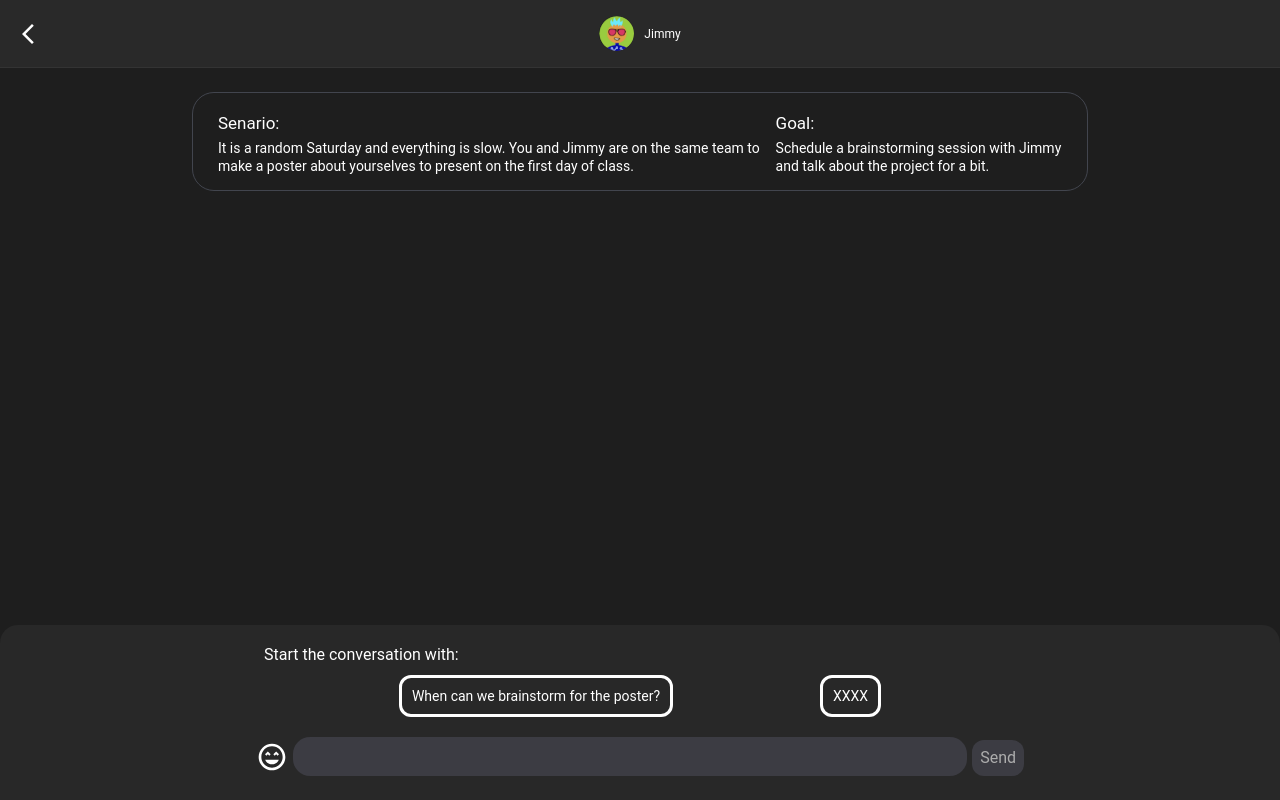
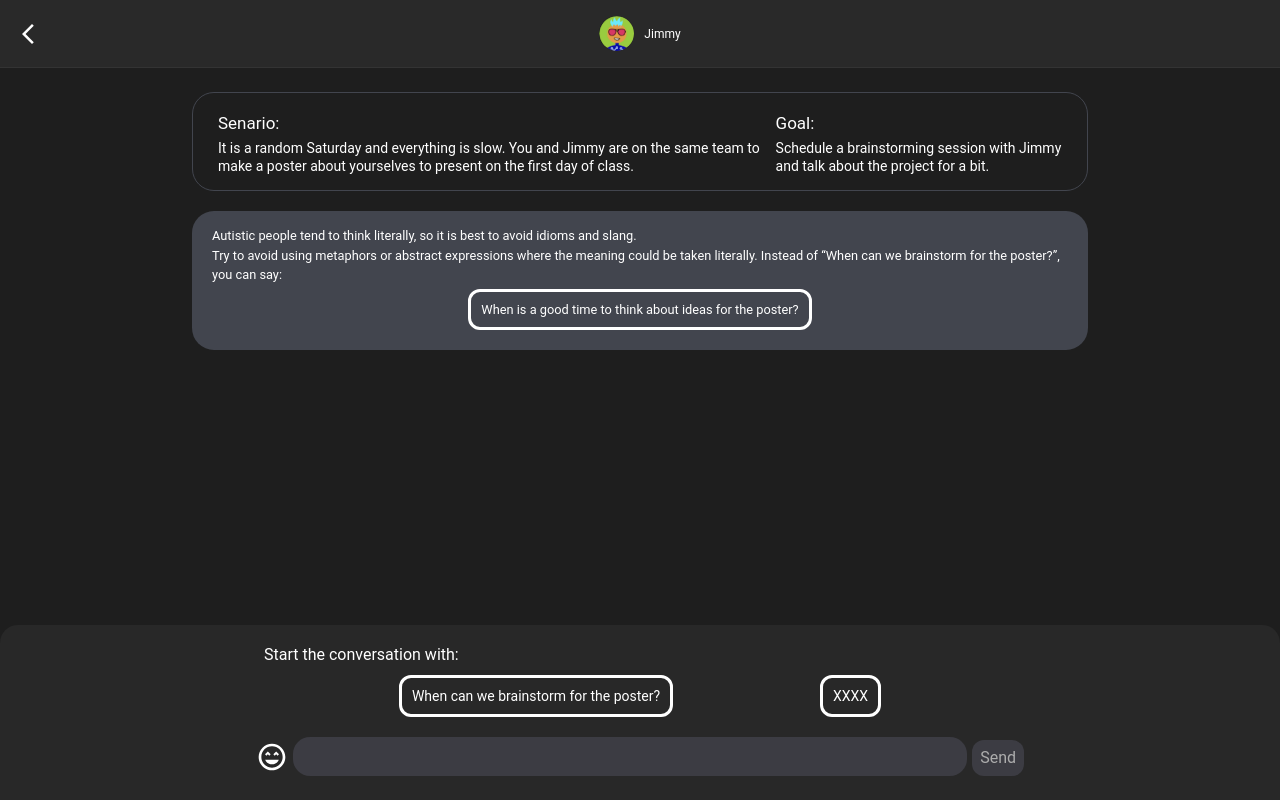
Before and after one commit to nvdaz/asim, a React (Create React App) app: page / in a window 1280 px wide. Built offline with nearby package versions, Linux system fonts and the light colour scheme.

Commit message:
rename variables for clarity

```diff
--- a/src/components/InputAndMessages/index.js
+++ b/src/components/InputAndMessages/index.js
@@ -4,7 +4,7 @@ import Messages from "../messages/index.js";
 
 const InputAndMessages = ({ headerHeight }) => {
   const [inputHeight, setInputHeight] = useState(null);
-  const [messages, setMessages] = useState([]);
+  const [chatHistory, setChatHistory] = useState([]);
   const [showChoicesSection, setShowChoicesSection] = useState(true);
   const [choice, setChoice] = useState('');
   const [selectedButton, setSelectedButton] = useState(null);
@@ -22,8 +22,10 @@ const InputAndMessages = ({ headerHeight }) => {
     <div>
       <Messages
         height={`calc(100vh - ${headerHeight}px - ${inputHeight}px - 3rem)`}
-        messages={messages}
-        setMessages={setMessages}
+        chatHistory={chatHistory}
+        setChatHistory={setChatHistory}
+        choice={choice}
+        setChoice={setChoice}
         selectedButton={selectedButton}
         setSelectedButton={setSelectedButton}
       />
@@ -33,8 +35,8 @@ const InputAndMessages = ({ headerHeight }) => {
           setChoice={setChoice}
           showChoicesSection={showChoicesSection}
           setShowChoicesSection={setShowChoicesSection}
-          messages={messages}
-          setMessages={setMessages}
+          chatHistory={chatHistory}
+          setChatHistory={setChatHistory}
           selectedButton={selectedButton}
           setSelectedButton={setSelectedButton}
         />
--- a/src/components/InputSection/index.js
+++ b/src/components/InputSection/index.js
@@ -12,8 +12,8 @@ const Input = ({
   setChoice,
   showChoicesSection,
   setShowChoicesSection,
-  messages,
-  setMessages,
+  chatHistory,
+  setChatHistory,
   selectedButton,
   setSelectedButton,
 }) => {
@@ -38,7 +38,7 @@ const Input = ({
   };
 
   const handleSend = () => {
-    setMessages([...messages,
+    setChatHistory([...chatHistory,
       {
         text: choice,
         isSendedText: true,
@@ -50,6 +50,7 @@ const Input = ({
     ]);
     setShowChoicesSection(false);
     setChoice("");
+    setSelectedButton(null);
   };
 
   const choices = ["When can we brainstorm for the poster?", "XXXX"];
--- a/src/components/messages/index.js
+++ b/src/components/messages/index.js
@@ -5,8 +5,9 @@ import Choice from "../InputSection/choice";
 
 export default function Messages({
   height,
-  messages,
-  setMessages,
+  chatHistory,
+  setChatHistory,
+  setChoice,
   selectedButton,
   setSelectedButton,
 }) {
@@ -24,10 +25,10 @@ export default function Messages({
     });
   }, []);
 
-    // const handleButtonClick = (index, message) => {
-    //   setSelectedButton(index);
-    //   setMessage(message);
-    // };
+  const handleButtonClick = (index, message) => {
+    setSelectedButton(index);
+    setChoice(message);
+  };
 
   return (
     <div
@@ -38,20 +39,20 @@ export default function Messages({
     >
       <Explanation />
       <div className={styles.messageWrapper}>
-        {messages?.map((message, index) => (
+        {chatHistory?.map((message, index) => (
           <div
             key={index}
             id={`message-${index}`}
             data-role="message"
             style={{
               marginBottom:
-                index + 1 < messages.length &&
-                message.isSendedText === messages[index + 1].isSendedText
+                index + 1 < chatHistory.length &&
+                message.isSendedText === chatHistory[index + 1].isSendedText
                   ? "5px"
                   : "10px",
               borderRadius:
-                index + 1 < messages.length &&
-                message.isSendedText === messages[index + 1].isSendedText
+                index + 1 < chatHistory.length &&
+                message.isSendedText === chatHistory[index + 1].isSendedText
                   ? "20px"
                   : message.isSendedText
                     ? "13px 13px 3px 13px"
@@ -65,7 +66,7 @@ export default function Messages({
           </div>
         ))}
       </div>
-      {/* <div
+      <div
         style={{
           background: "#42454E",
           color: "white",
@@ -84,7 +85,7 @@ export default function Messages({
           poster?”, you can say:
         </div>
         <div
-          style={{ display: "flex", justifyContent: "center", padding: "10px" }}
+          style={{ display: "flex", justifyContent: "center", padding: "5px 0 5px" }}
         >
           <Choice
             index={0}
@@ -95,10 +96,10 @@ export default function Messages({
                 "When is a good time to think about ideas for the poster?"
               )
             }
-            selectedButton={null}
+            selectedButton={selectedButton}
           />
         </div>
-      </div> */}
+      </div>
     </div>
   );
 }
```
